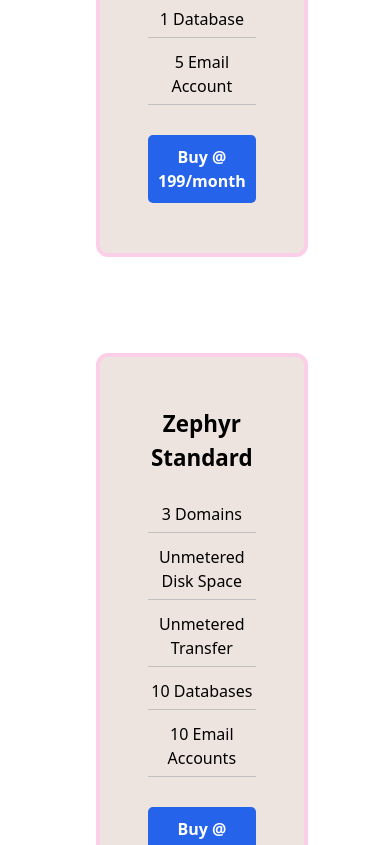
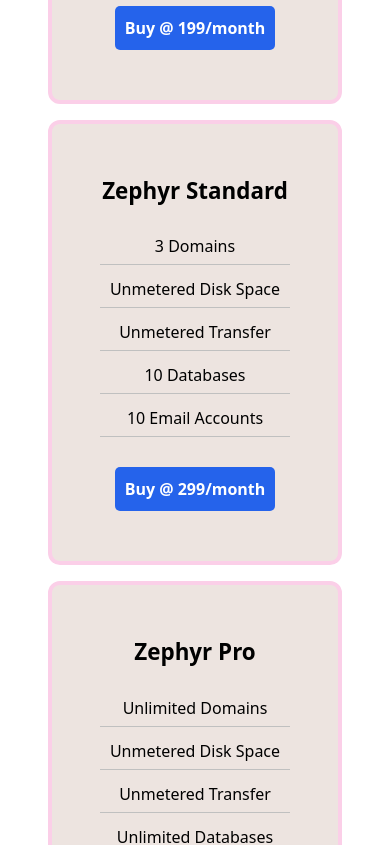
Before and after one commit to jdx-code/zs-react, a React (Create React App) app: page /services in a window 390 px wide. Shown: the part 2740-3585 px from the top of the page. Built offline with nearby package versions, Linux system fonts and the light colour scheme.

Commit message:
Fixed price cards on services component

```diff
--- a/src/Pages/Services.jsx
+++ b/src/Pages/Services.jsx
@@ -53,7 +53,7 @@ We (dive) into your business challenges to develop and deliver game-changing sol
 
             <div>
                 <h1 className='text-3xl font-black py-2 md:text-4xl text-center m-12'>Domains & Hosting Plans</h1>
-                <div className='grid md:grid-cols-3 gap-24 mx-24 my-12 text-center'>
+                <div className='grid mx-12 sm:mx-36 md:grid-cols-3 md:gap-3 lg:gap-8 md:mx-8 lg:mx-20 lg:px-2 my-12 text-center'>
                     <div className='domainCard p-12 bg-[#EDE4E0] border-4 border-pink-200 rounded-xl hover:border-2 hover:border-[#3b1949] hover:scale-105 hover:shadow-2xl duration-300'>
                         <h3>Zephyr Basic</h3>
                         <ul>
@@ -66,7 +66,7 @@ We (dive) into your business challenges to develop and deliver game-changing sol
                         <button>Buy @ 199/month</button>
                     </div>
 
-                    <div className='domainCard p-12 bg-[#EDE4E0] border-4 border-pink-200 rounded-xl hover:border-2 hover:border-[#3b1949] hover:scale-105 hover:shadow-2xl duration-300'>
+                    <div className='domainCard p-12 my-4 md:my-0 bg-[#EDE4E0] border-4 border-pink-200 rounded-xl hover:border-2 hover:border-[#3b1949] hover:scale-105 hover:shadow-2xl duration-300'>
                         <h3>Zephyr Standard</h3>
                         <ul>
                             <li>3 Domains</li>
```
